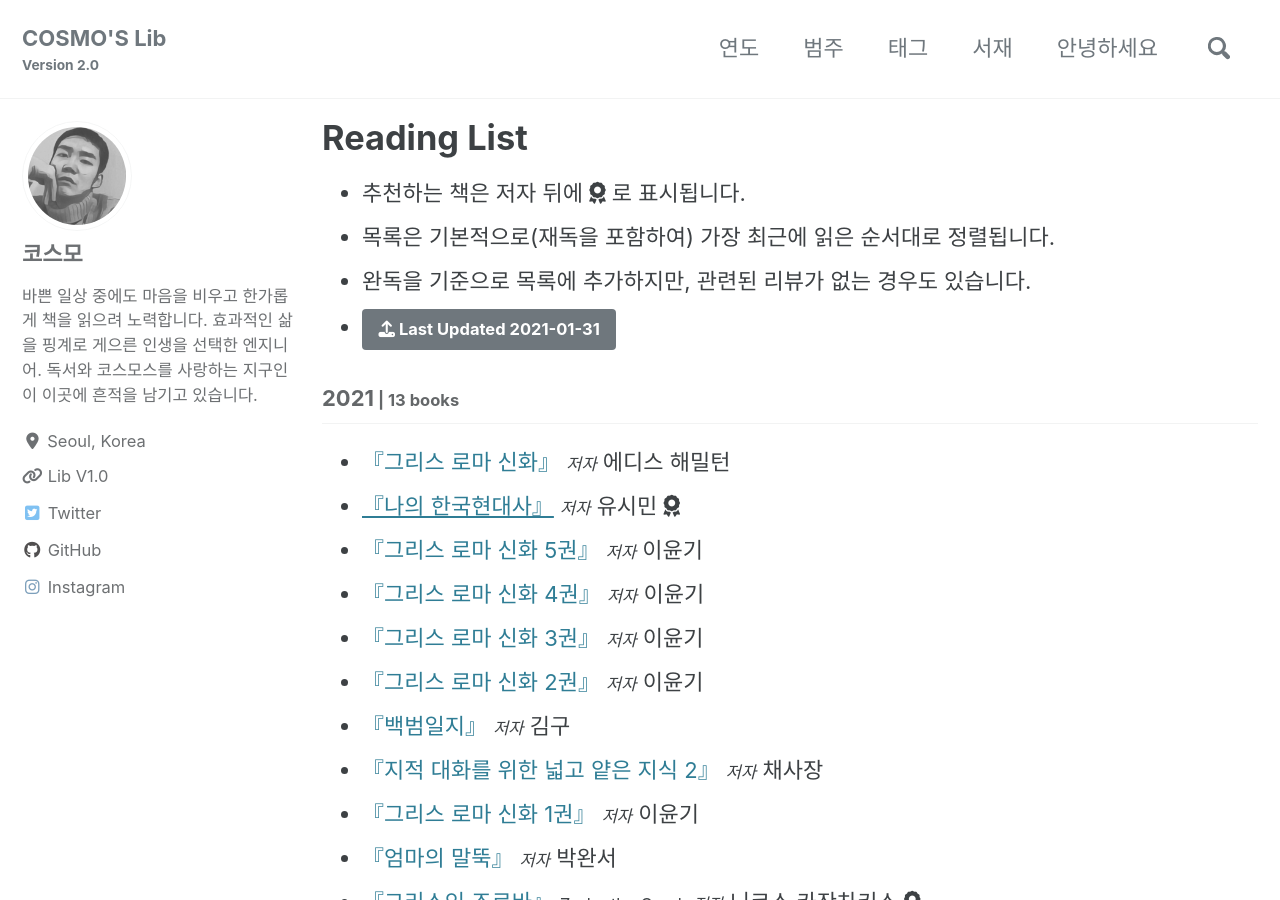
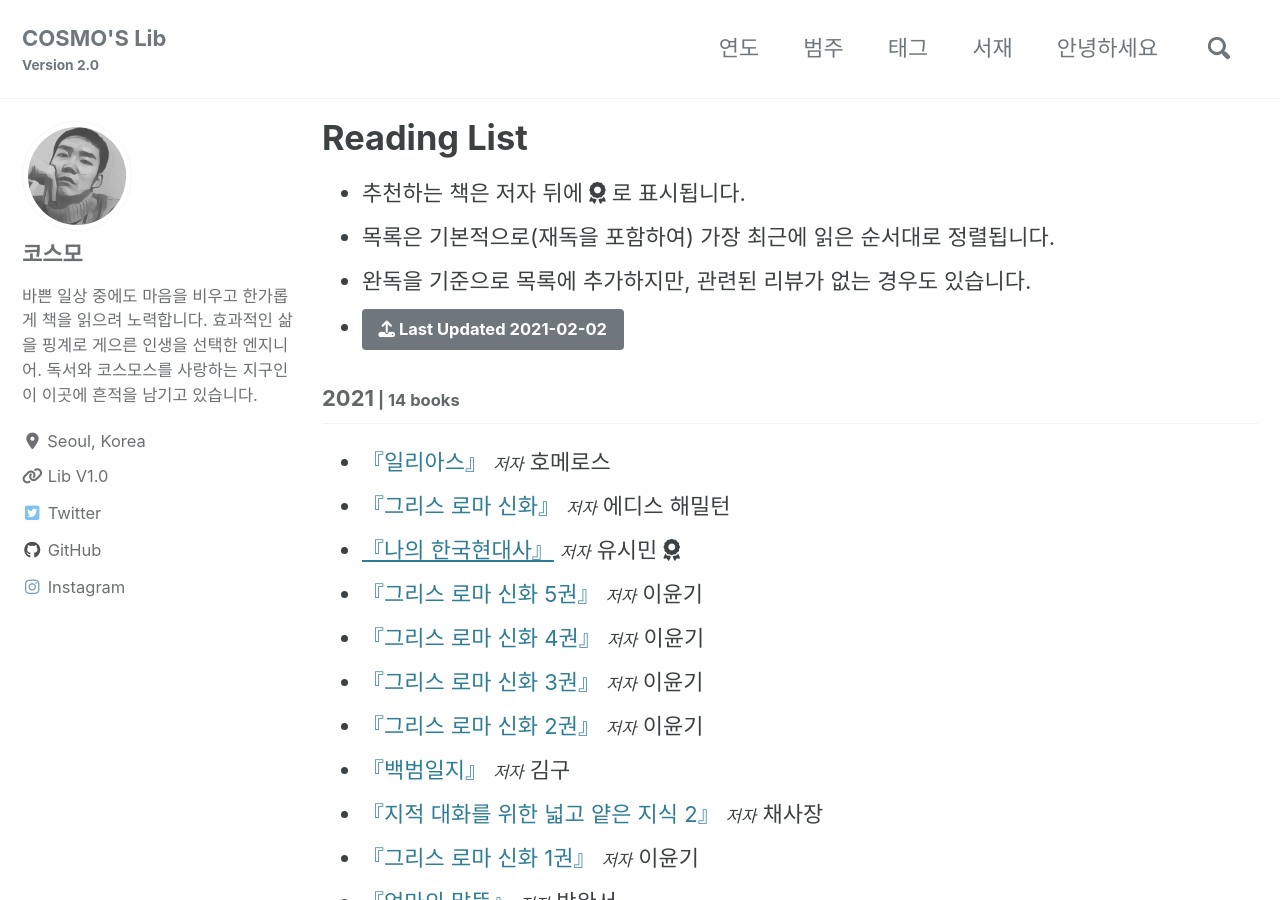
Before and after one commit to deftone2000/cosmo-s-archive, a Jekyll site: the page built from _pages/reading-list.html, in a window 1280 px wide and 900 px high. Built offline with Jekyll 4.4.1, drawn with Linux system fonts in a browser that asks for light colours; cached includes are drawn as plain includes; nearby versions of some CDN libraries; comment, search, counter and statistics services are not loaded; a style sheet for code colours, icons or effects is not loaded.

Commit message:
no message

```diff
--- a/_data/reading.yml
+++ b/_data/reading.yml
@@ -1,7 +1,17 @@
-lastupdate: 2021-01-31
+lastupdate: 2021-02-02
 list:
   - year: "2021"
     books:
+
+      - title: "일리아스"
+        ori_title:
+        author: 호메로스
+        post_title:
+        cover: https://img.ridicdn.net/cover/1480000046/xxlarge
+        trans: 임명현
+        pub: 돋을새김 출판
+        pub_info: 2015.08.10. 전자책 출간
+        post_link:
 
       - title: "그리스 로마 신화"
         ori_title:
```
